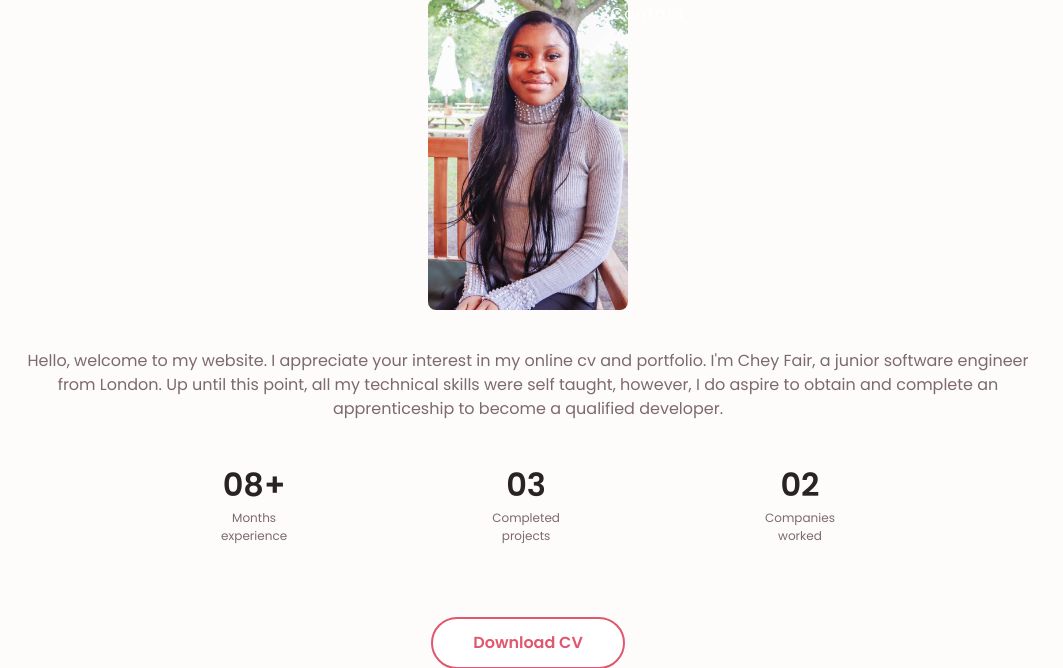
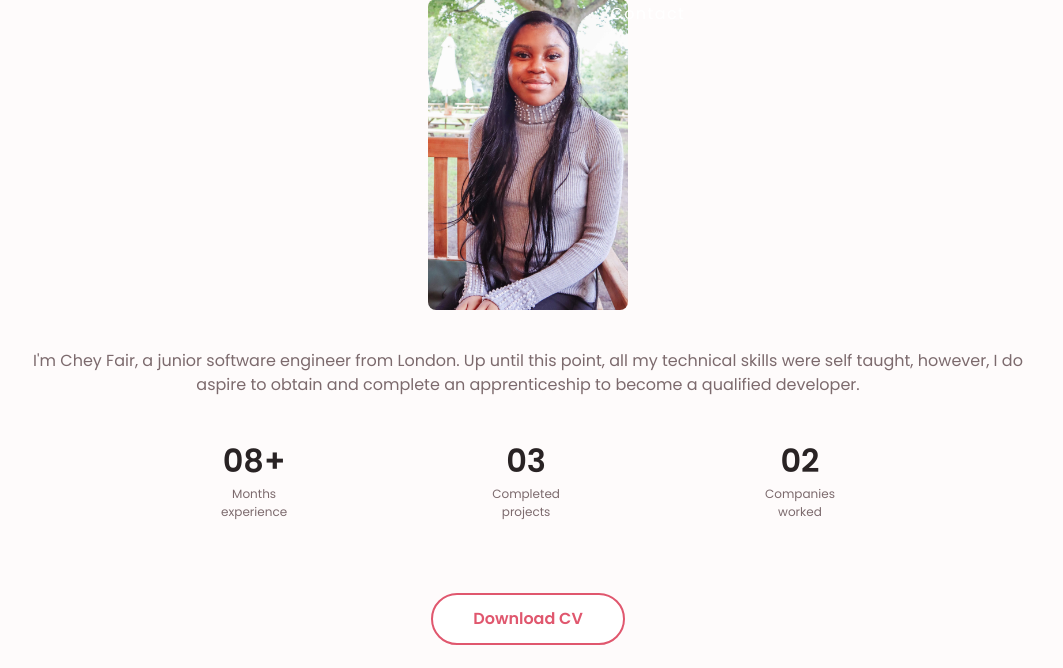
Before and after one commit to cheyfair/my-first-blog, a Django app: page /about/ in a window 1280 px wide. Shown: the part 222-890 px from the top of the page, without its empty margins (0-1063 px from the left). After the commit the page ends 867 px from the top, so only its background shows below. Run offline with Django 3.2, Linux system fonts and the light colour scheme.

Commit message:
New about page text.

```diff
--- a/blog/templates/blog/about.html
+++ b/blog/templates/blog/about.html
@@ -18,12 +18,10 @@
                 </div>
 
                 <div class="about__data">
-                    <p class="about__description">Hello, welcome to my website.
-                        I appreciate your interest in my online cv and portfolio.
-                        I'm Chey Fair, a junior software engineer from London. Up
-                        until this point, all my technical skills were self taught,
-                        however, I do aspire to obtain and complete an apprenticeship
-                        to become a qualified developer.
+                    <p class="about__description">I'm Chey Fair, a junior software
+                        engineer from London. Up until this point, all my technical
+                        skills were self taught, however, I do aspire to obtain and
+                        complete an apprenticeship to become a qualified developer.
                     </p>
 
                     <div class="about__info">
```
